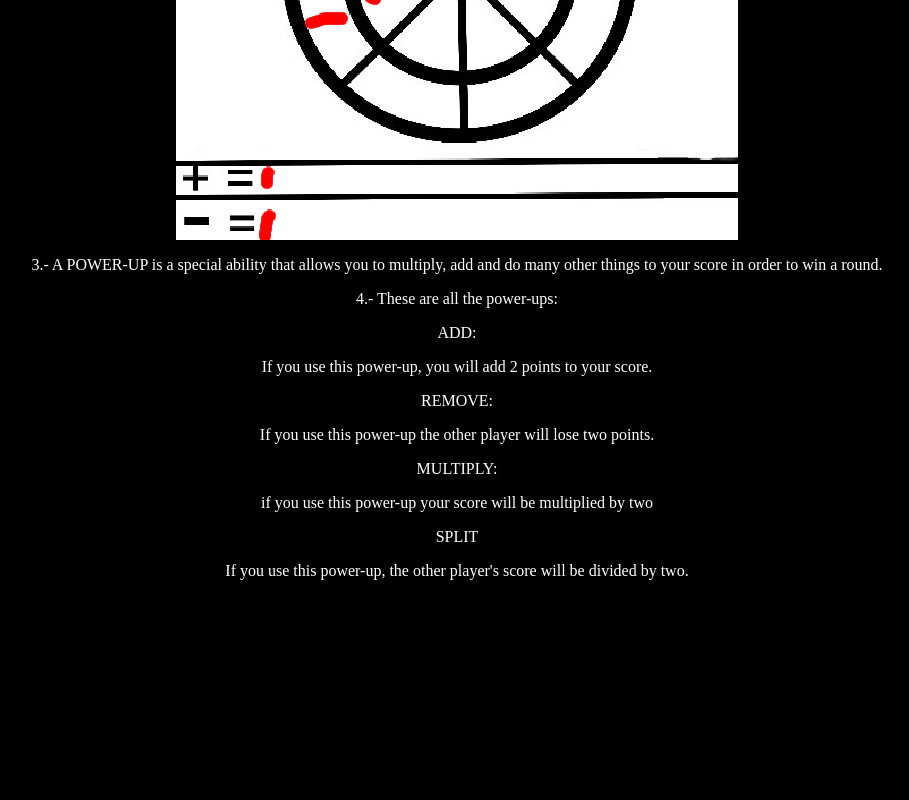
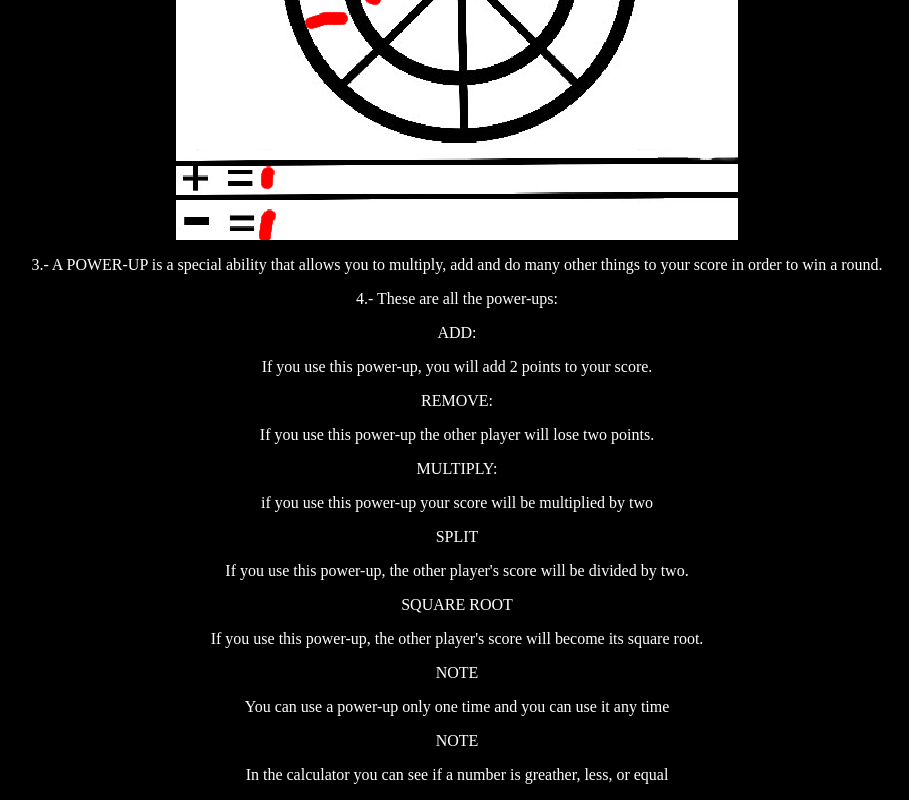
Before and after one commit to Halfis6110-A/Halfis6110-A.github.io, a plain HTML site: page tutorial.html in a window 1280 px wide. Shown: the part 4501-5301 px from the top of the page, without its empty margins (183-1092 px from the left). Before the commit the page ends 5097 px from the top, so only its background shows below. Drawn offline with Linux system fonts and the light colour scheme.

Commit message:
+ - Fights 0.3 Update

```diff
--- a/tutorial.html
+++ b/tutorial.html
@@ -37,5 +37,11 @@
     <P>if you use this power-up your score will be multiplied by two</P>
     <p>SPLIT</p>
     <p>If you use this power-up, the other player's score will be divided by two.</p>
+    <p>SQUARE ROOT</p>
+    <p>If you use this power-up, the other player's score will become its square root.</p>
+    <p>NOTE</p>
+    <P>You can use a power-up only one time and you can use it any time</P>
+    <p>NOTE</p>
+    <P>In the calculator you can see if a number is greather, less, or equal</P>
 </body>
 </html>
```
Also changed, not shown: light.html (+14 -0 lines).
